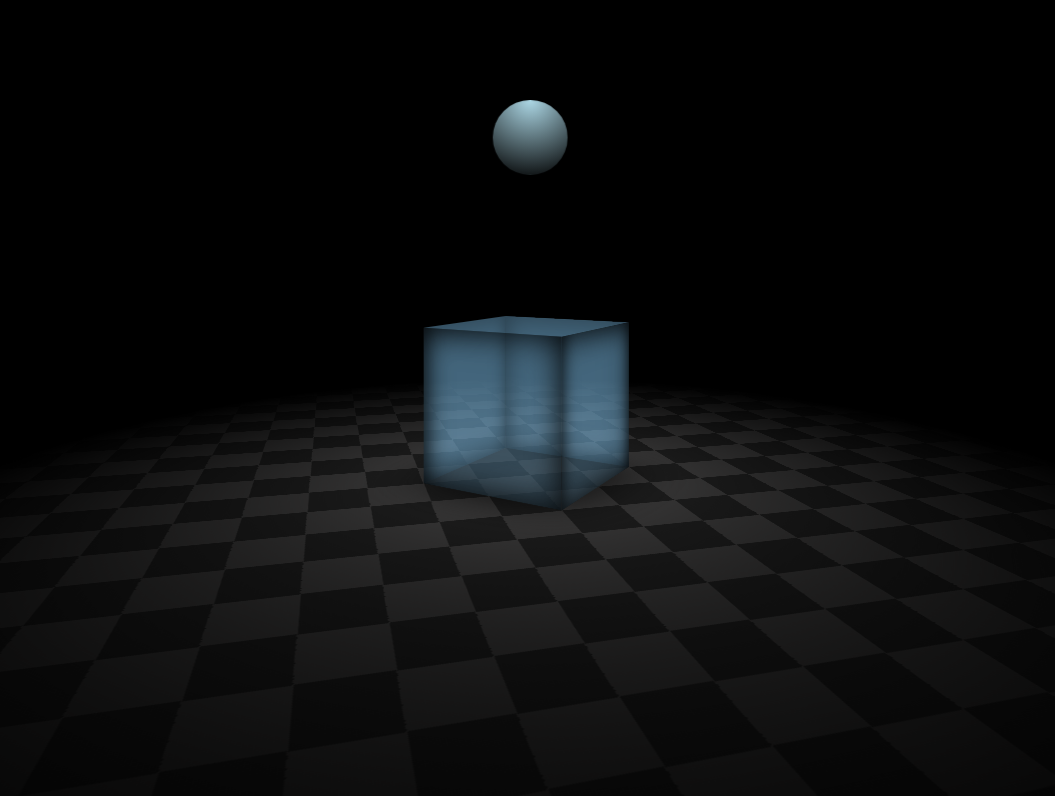
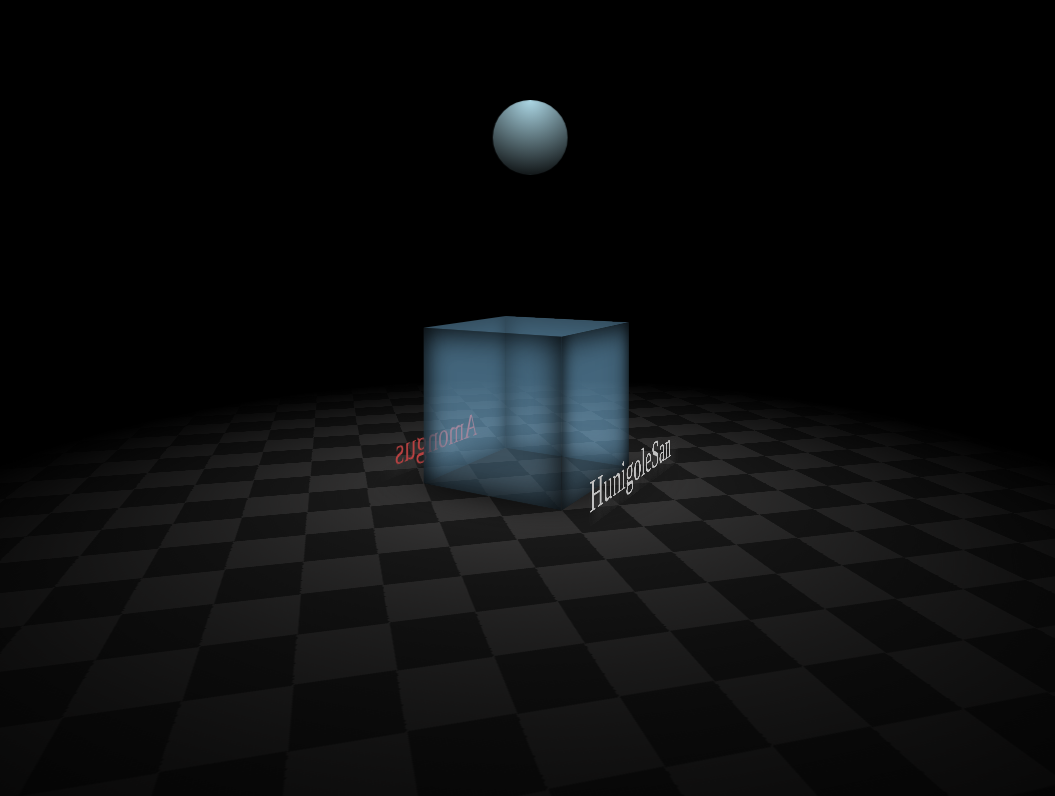
Before and after one commit to HunigoleSan/scene-3D-Cube-ball, a plain HTML site: page index.html in a window 1280 px wide. Shown: the whole page, without its empty margins (110-1165 px from the left). Drawn offline with Linux system fonts and the light colour scheme.

Commit message:
agregando link de git hub

```diff
--- a/css/styles.css
+++ b/css/styles.css
@@ -144,7 +144,35 @@
     box-shadow: 0 0 1em #000;
     transform: translateY(50%) rotateX(90deg);
 }
+.codedBy{
+    color: #c0c0c0 ;
+    position: absolute;
+    transform: translate(-50% , -50%) translateZ(3em);
+    bottom: -2.5em;
+    text-shadow: 10px 10px 1rem #333;
+    transform-style: preserve-3d;
+    font-size: .5em;
+    transition: 1s all;
+    text-decoration: none
+}
+.codedBy:hover{
+    background-image: radial-gradient(rgba(239, 172, 65, 0.467), #0000 100%);
+    transition: 1s all;
+    ;
+}
+.amongUs{
+    color: #b84141 ;
+    position: absolute;
+    transform: translate(-50% , -50%) translateZ(-3em) rotateY(180deg);
+    bottom: -2.5em;
+    text-shadow: 10px 10px 1rem #333;
+    transform-style: preserve-3d;
+    font-size: .5em;
 
+}
+.amongUs:hover{
+    background-image: radial-gradient(rgba(239, 172, 65, 0.467), #0000 100%);
+}
 .floor{
     top: 1em;
     position: absolute;
--- a/index.html
+++ b/index.html
@@ -5,7 +5,7 @@
     <meta charset="UTF-8">
     <meta name="viewport" content="width=device-width, initial-scale=1.0">
     <link rel="stylesheet" href="css/styles.css">
-    <title>Document</title>
+    <title>hunigoleSan scene 3D</title>
 </head>
 
 <body>
@@ -22,6 +22,9 @@
             <div class="bottom"></div>
         </div>
         <div class="ball"></div>
+        <p class="codedBy">HunigoleSan</p>
+        <p class="amongUs">Amongus</p>
+        <a href="https://github.com/HunigoleSan/scene-3D-Cube-ball" class="codedBy">HunigoleSan</a>
     </section>
 </body>
 
```
